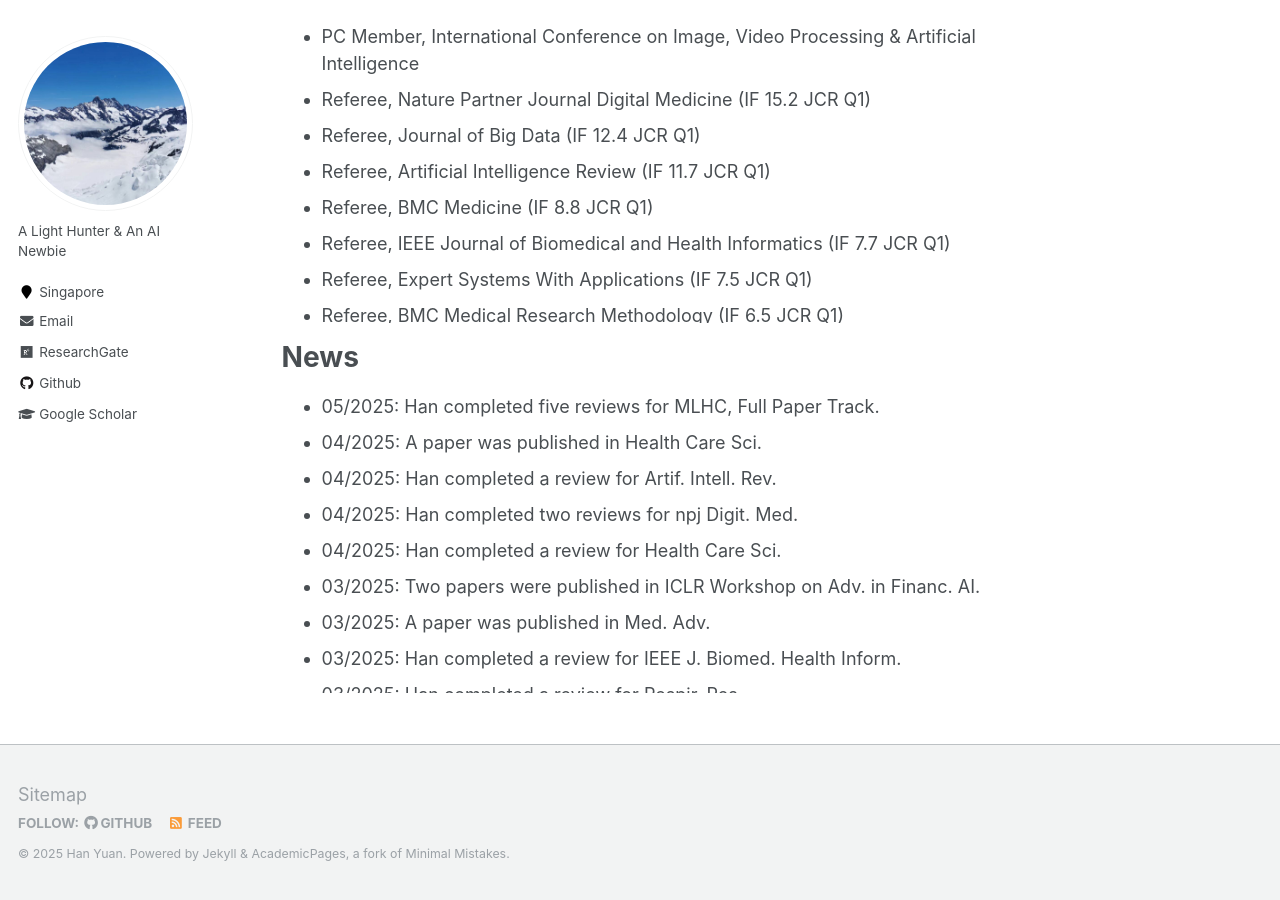
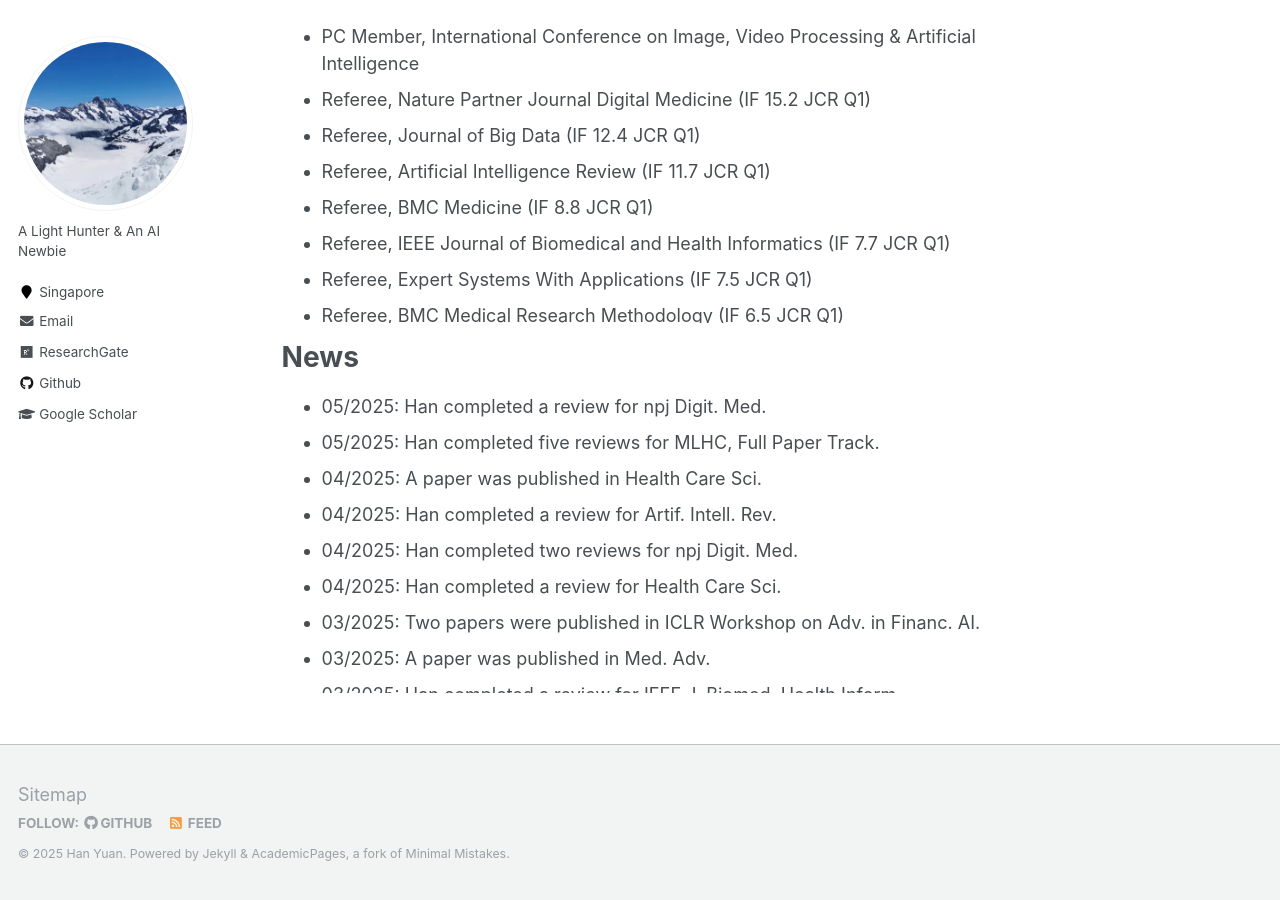
Before and after one commit to Han-Yuan-Med/Han-Yuan-Med.github.io, a Jekyll site: the page built from _pages/about.md, in a window 1280 px wide and 900 px high, scrolled down 968 px. Built offline with Jekyll 4.4.1, drawn with Linux system fonts in a browser that asks for light colours.

Commit message:
Update about.md

```diff
--- a/_pages/about.md
+++ b/_pages/about.md
@@ -49,6 +49,7 @@ Thank you for visiting my academic website. I invite you to explore the [publica
 
 # News
 <ul style="width: auto; height: 300px; overflow: auto">
+  <li>05/2025: Han completed a review for npj Digit. Med.</li>
   <li>05/2025: Han completed five reviews for MLHC, Full Paper Track.</li>
   <li>04/2025: A paper was published in Health Care Sci.</li>
   <li>04/2025: Han completed a review for Artif. Intell. Rev.</li>
```
